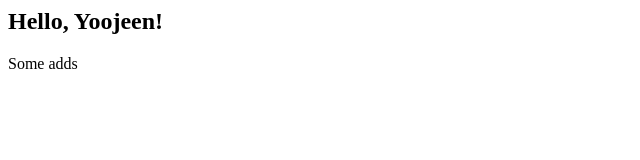
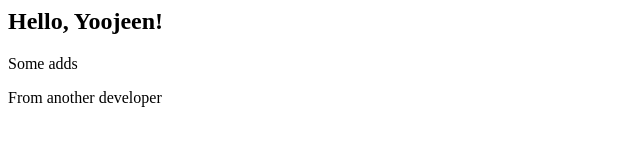
Before and after one commit to clockworkyYoojeen/testremote, a plain HTML site: page index.html in a window 1280 px wide. Shown: the whole page, without its empty margins (0-640 px from the left). Drawn offline with Linux system fonts and the light colour scheme.

Commit message:
From another developer

```diff
--- a/index.html
+++ b/index.html
@@ -1,2 +1,3 @@
 <h2>Hello, Yoojeen!</h2>
 <p>Some adds</p>
+<p>From another developer</p>
```
